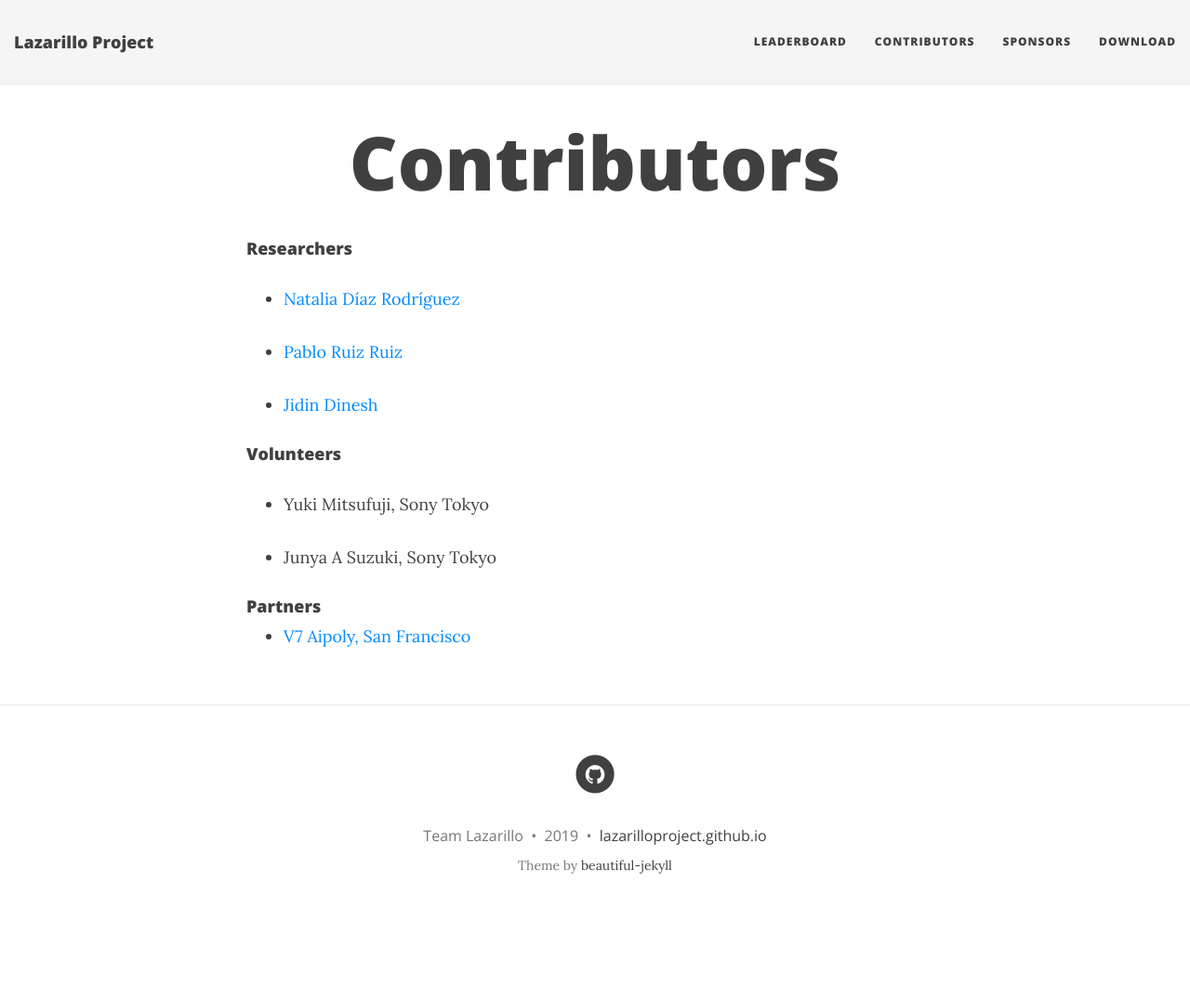
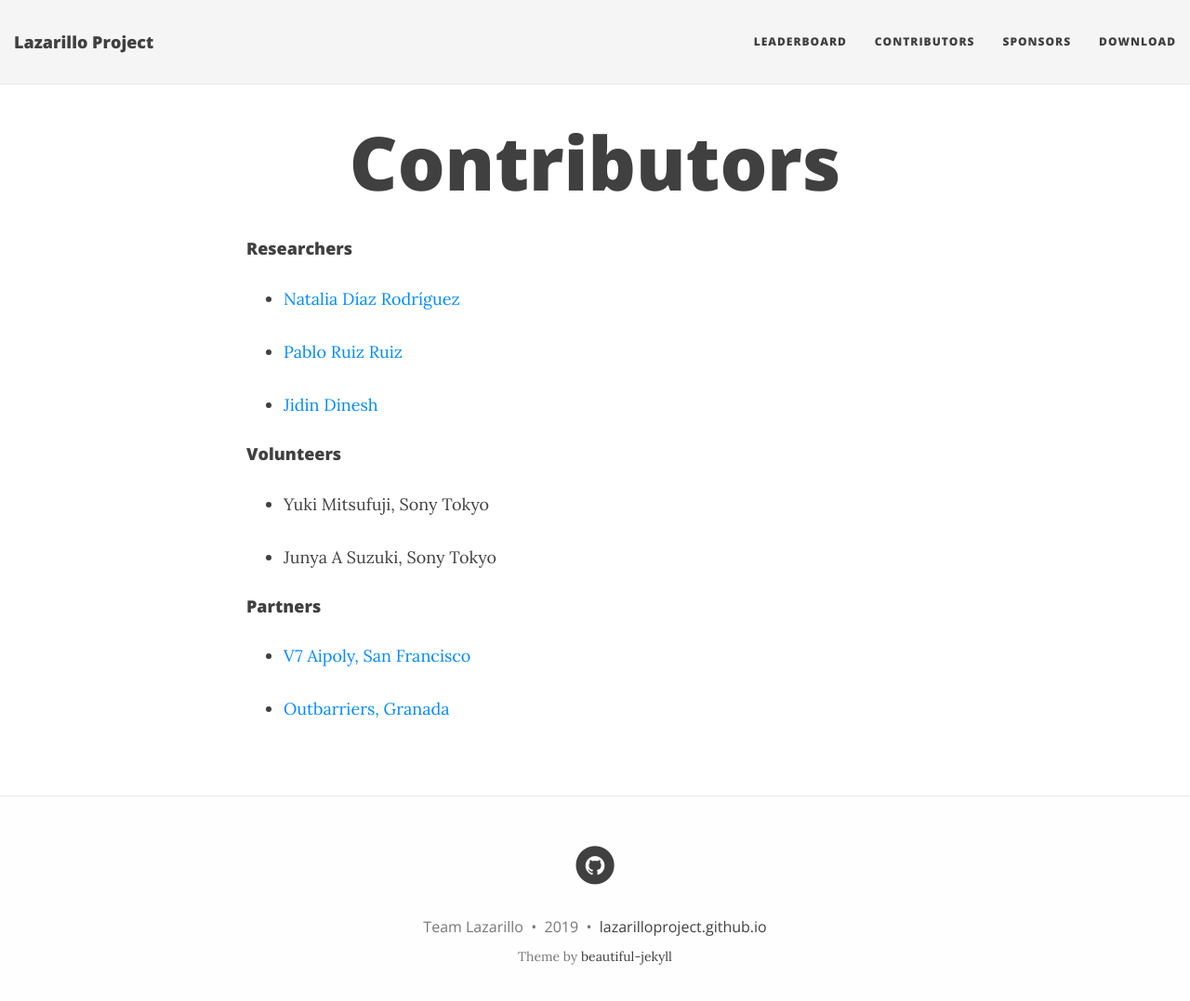
Before and after one commit to lazarilloproject/lazarilloproject.github.io, a Jekyll site: the page built from Contributors.md, in a window 1280 px wide and 1090 px high. Shown: the top 1077 px of the window at 93% size. Built offline with Jekyll 4.4.1, drawn with Linux system fonts in a browser that asks for light colours; nearby versions of some CDN libraries.

Commit message:
Update Contributors.md

```diff
--- a/Contributors.md
+++ b/Contributors.md
@@ -17,3 +17,5 @@ title: Contributors
 
 #### Partners
 * [V7 Aipoly, San Francisco](https://www.aipoly.com/technology)
+
+* [Outbarriers, Granada](https://outbarriers.com/en/)
```
